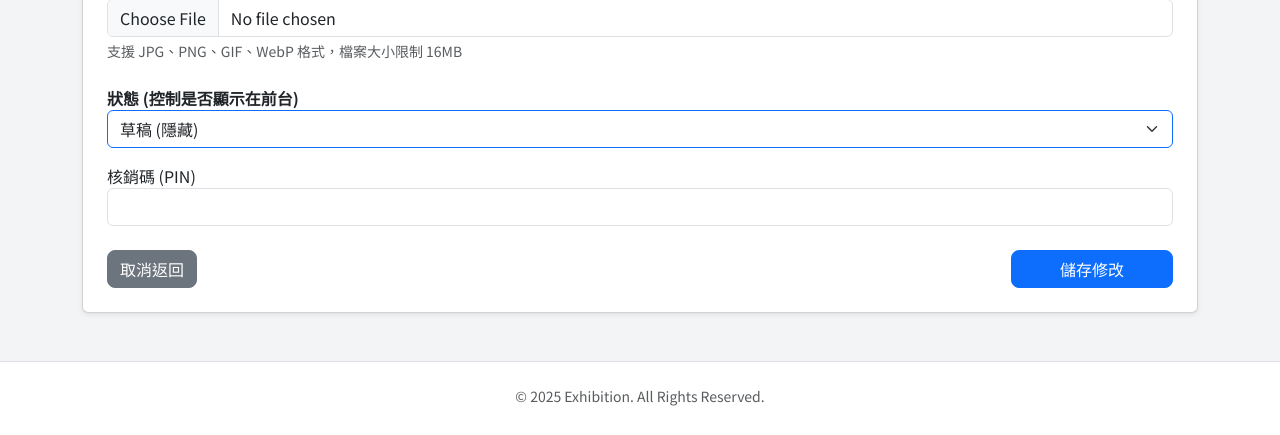
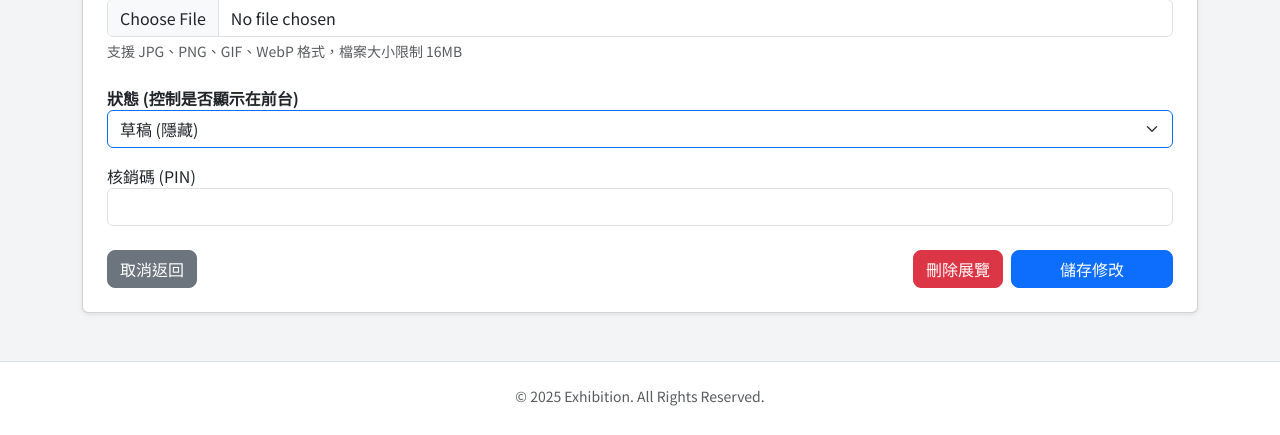
Before and after one commit to doluheyo/Database, a Flask app: template templates/admin/edit.html in a window 1280 px wide. Shown: the part 831-1266 px from the top of the page. Run offline with Flask 3, Linux system fonts and the light colour scheme; the template is opened without the code that fills it, so the values that code supplies are empty.

Commit message:
新增刪除展覽的前端按鍵
Added delete confirmation modal and delete button.

```diff
--- a/templates/admin/edit.html
+++ b/templates/admin/edit.html
@@ -45,7 +45,7 @@
                         <div class="form-check">
                             <input type="checkbox" name="delete_image" value="1" class="form-check-input" id="deleteImage">
                             <label class="form-check-label text-danger" for="deleteImage">
-                                <i class="bi bi-trash"></i> 刪除此圖片
+                                刪除此圖片
                             </label>
                         </div>
                         <small class="text-muted d-block mt-2">勾選後儲存將刪除現有圖片</small>
@@ -91,9 +91,47 @@
 
         <div class="d-flex justify-content-between mt-4">
             <a href="/admin" class="btn btn-secondary">取消返回</a>
-            <button type="submit" class="btn btn-primary px-5">儲存修改</button>
+            <div class="d-flex gap-2">
+                <!-- 刪除展覽按鈕 -->
+                <button type="button" class="btn btn-danger" data-bs-toggle="modal" data-bs-target="#deleteModal">
+                    刪除展覽
+                </button>
+                <button type="submit" class="btn btn-primary px-5">儲存修改</button>
+            </div>
         </div>
     </form>
+</div>
+
+<!-- 刪除確認 Modal -->
+<div class="modal fade" id="deleteModal" tabindex="-1" aria-labelledby="deleteModalLabel" aria-hidden="true">
+    <div class="modal-dialog modal-dialog-centered">
+        <div class="modal-content">
+            <div class="modal-header bg-danger text-white">
+                <h5 class="modal-title" id="deleteModalLabel">
+                    <i class="bi bi-exclamation-triangle-fill me-2"></i>確認刪除展覽
+                </h5>
+                <button type="button" class="btn-close btn-close-white" data-bs-dismiss="modal" aria-label="Close"></button>
+            </div>
+            <div class="modal-body">
+                <p class="mb-2">您確定要刪除以下展覽嗎？</p>
+                <div class="alert alert-warning py-2">
+                    <strong>{{ ex.title }}</strong>
+                </div>
+                <p class="text-danger mb-0">
+                    <i class="bi bi-exclamation-circle me-1"></i>
+                    <strong>注意：</strong>此操作將會同時刪除該展覽的所有場次、票種及相關票券，且無法復原！
+                </p>
+            </div>
+            <div class="modal-footer">
+                <button type="button" class="btn btn-secondary" data-bs-dismiss="modal">取消</button>
+                <form action="/admin/delete/{{ ex.exhibition_id }}" method="POST" class="d-inline">
+                    <button type="submit" class="btn btn-danger">
+                        確認刪除
+                    </button>
+                </form>
+            </div>
+        </div>
+    </div>
 </div>
 
 <script>
```
